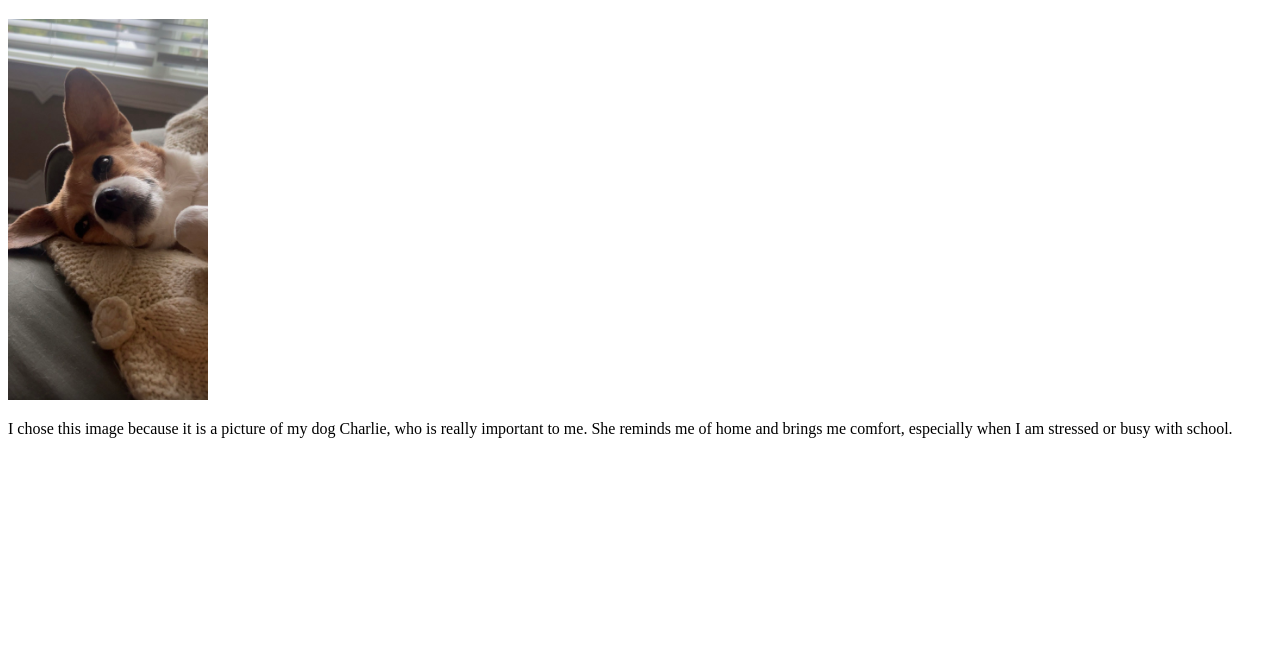
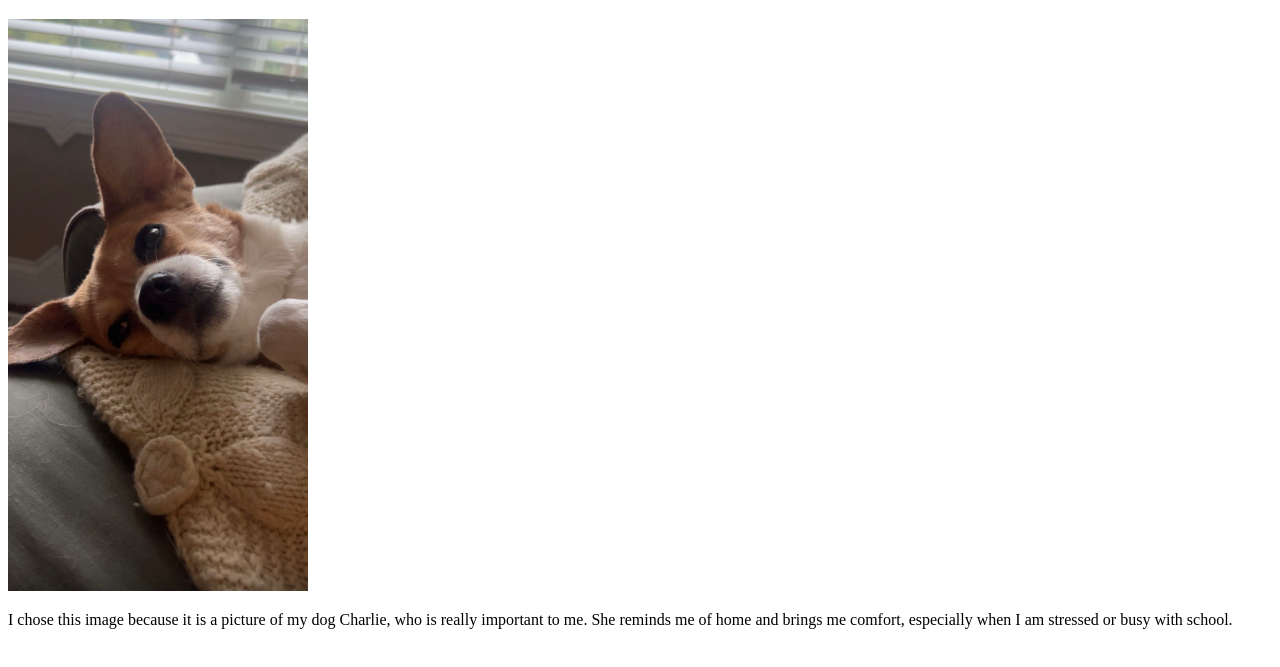
Before and after one commit to austincadamson27-sketch/DQ-3, a plain HTML site: page index.html in a window 1280 px wide. Shown: the part 61-728 px from the top of the page. Drawn offline with Linux system fonts and the light colour scheme.

Commit message:
Update index.html

```diff
--- a/index.html
+++ b/index.html
@@ -7,7 +7,8 @@
 
   <h1>My Meaningful Image</h1>
 
-  <img src="IMG_2462.jpg" alt="My dog Charlie lying on a blanket looking at the camera" width="200">
+  <img <img src="IMG_2462.jpg" alt="My dog Charlie lying on a blanket looking at the camera" style="width:300px;">
+
 
   <p>
     I chose this image because it is a picture of my dog Charlie, who is really important to me. She reminds me of
```
